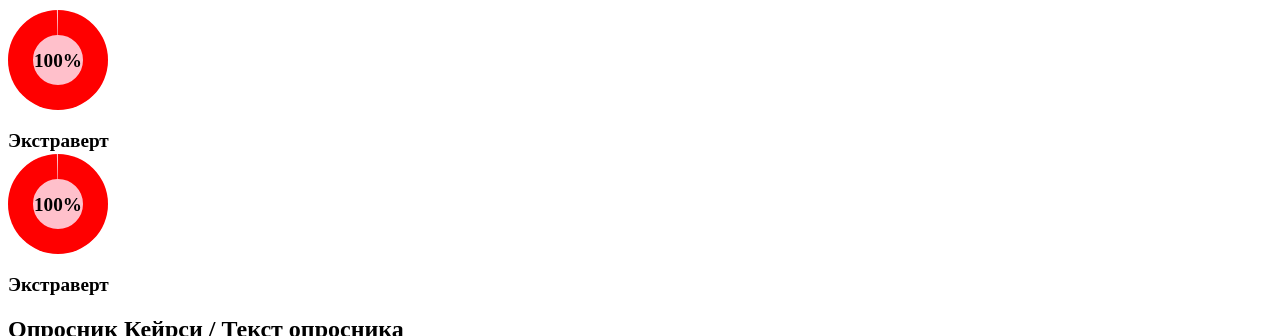
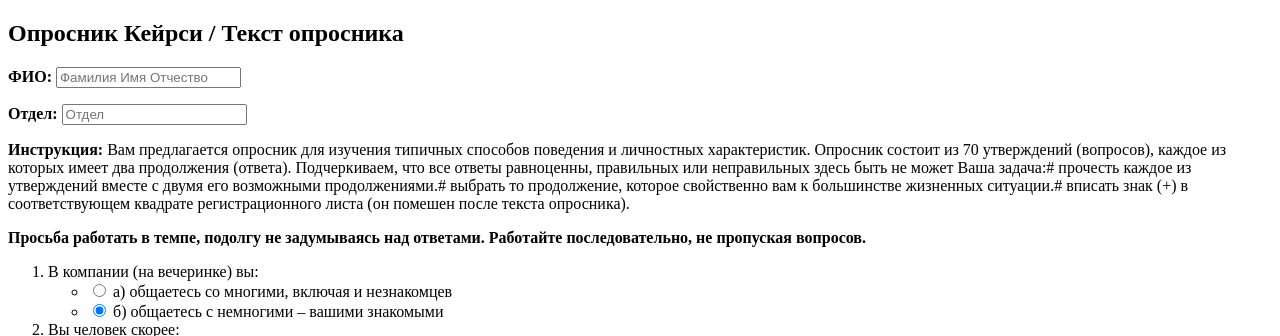
Before and after one commit to day0ff/CaseyTest, a plain HTML site: page index.html in a window 1280 px wide. Shown: the top 336 px of the page. Drawn offline with Linux system fonts and the light colour scheme.

Commit message:
draft version

```diff
--- a/index.html
+++ b/index.html
@@ -9,19 +9,11 @@
 
 <body>
   <article>
-    <div class="diagramm">
-      <div class="pie"><span>100%</span></div>
-      <span>Экстраверт</span>
-    </div>
-    <div class="diagramm">
-      <div class="pie"><span>100%</span></div>
-      <span>Экстраверт</span>
-    </div>
     <h1>Опросник Кейрси / Текст опросника</h1>
     <div id="container">
       <form id="questionnaire" name="Casey'sQuestionnaire">
-        <p><label for="fio"><b>ФИО: </b></label> <input type="text" name="fio" placeholder="Фамилия Имя Отчество"></p>
-        <p><label for="department"><b>Отдел:</b></label> <input type="text" name="department" placeholder="Отдел"></p>
+        <p><label for="fio"><b>ФИО: </b></label> <input type="text" id="fio" name="fio" placeholder="Фамилия Имя Отчество"></p>
+        <p><label for="department"><b>Отдел:</b></label> <input type="text" id="department" name="department" placeholder="Отдел"></p>
         <p><b>Инструкция:</b> Вам предлагается опросник для изучения типичных способов поведения и личностных характеристик. Опросник состоит из 70 утверждений (вопросов), каждое из которых имеет два продолжения (ответа). Подчеркиваем, что все ответы равноценны,
           правильных или неправильных здесь быть не может Ваша задача:# прочесть каждое из утверждений вместе с двумя его возможными продолжениями.# выбрать то продолжение, которое свойственно вам к большинстве жизненных ситуации.# вписать знак (+) в
           соответствующем квадрате регистрационного листа (он помешен после текста опросника).
@@ -88,7 +80,6 @@
               <li> <input type="radio" name="question10"> б) те события которые могут произойти</li>
             </ul>
           </li>
-          <!--
             <li> Оценивая поступки людей, вы больше учитываете:
               <ul>
                 <li> <input type="radio" name="question11"> а) требования закона, чем обстоятельства</li>
@@ -449,7 +440,6 @@
                 <li> <input type="radio" name="question70"> б) импульсивно, чем обдуманно</li>
               </ul>
             </li>
-            -->
         </ol>
         <button id="verify">Проверить</button>
       </form>
```
Also changed, not shown: .css, .js.
